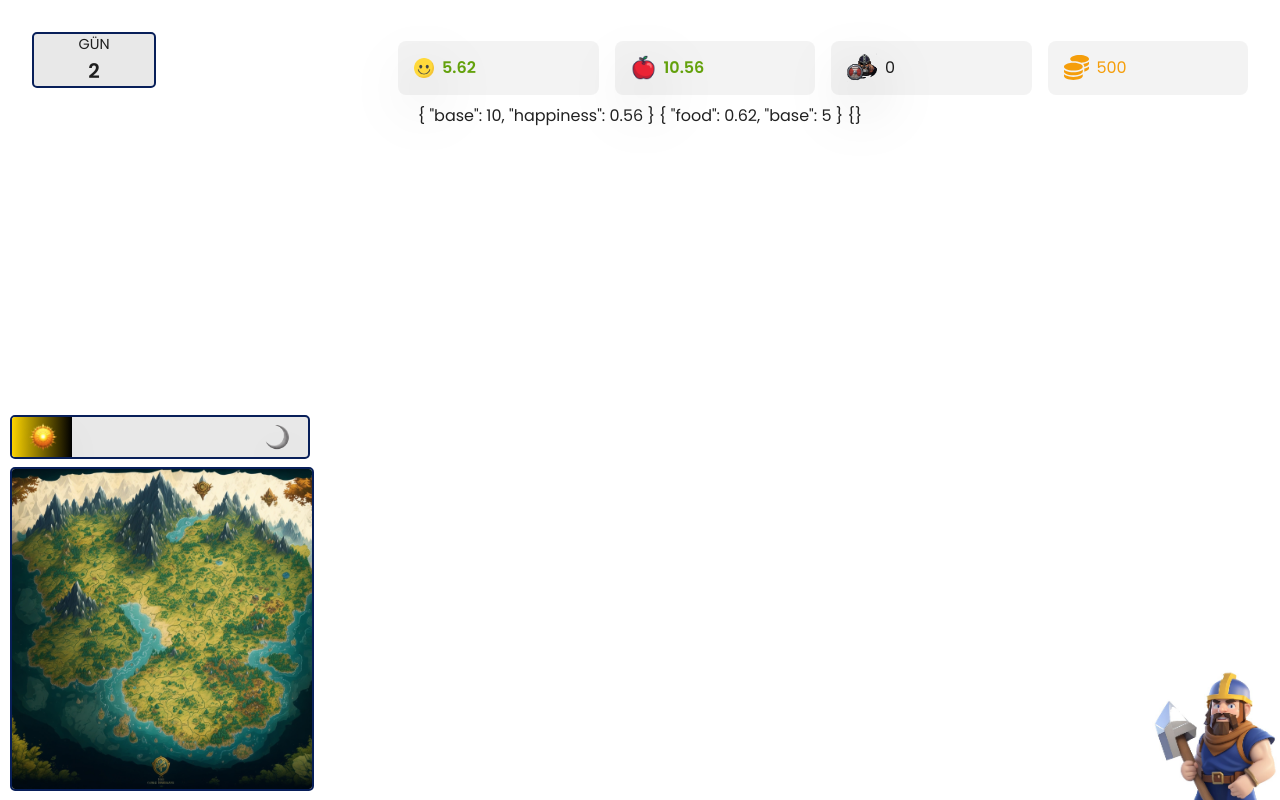
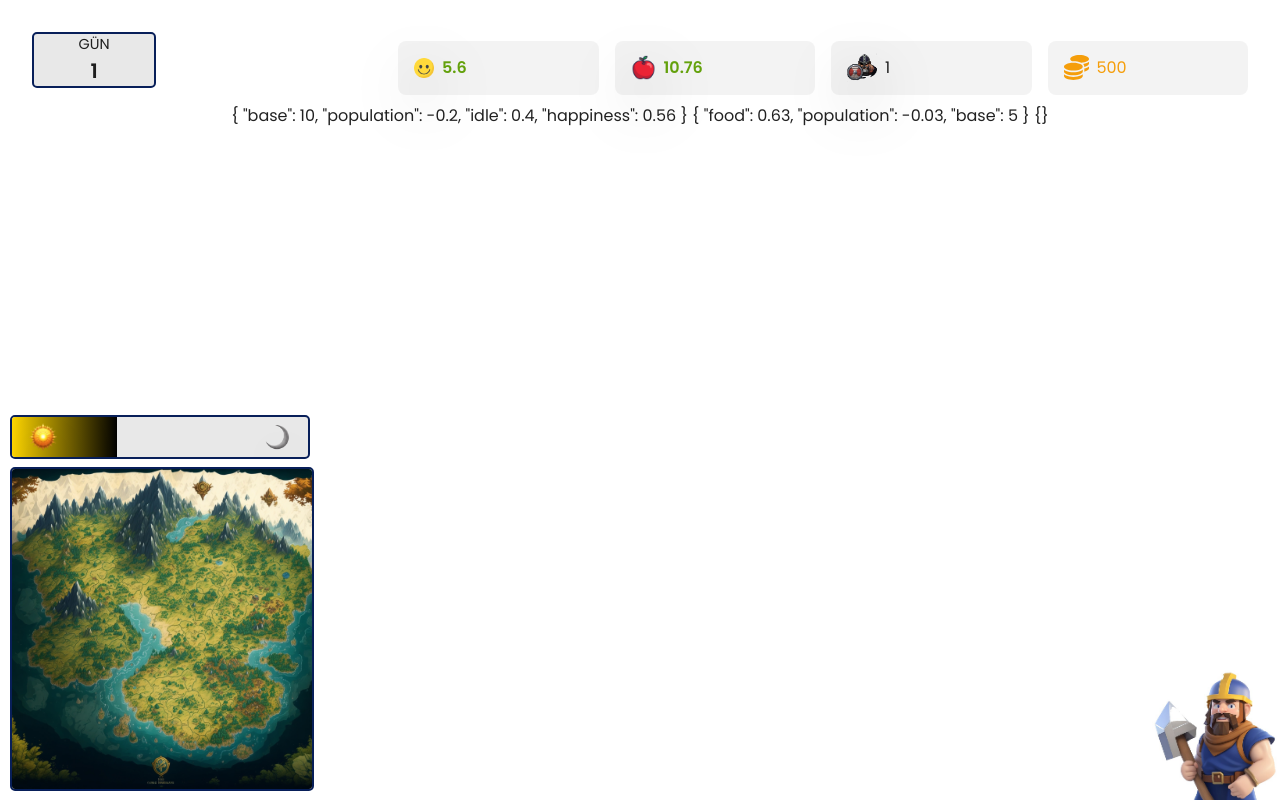
Before and after one commit to iAli7/dynastia, a Vue app: page / in a window 1280 px wide. Built offline with nearby package versions, Linux system fonts and the light colour scheme.

Commit message:
change population save system

```diff
--- a/src/components/resources/food.vue
+++ b/src/components/resources/food.vue
@@ -8,8 +8,8 @@ import { food, happiness, population } from '../../composables/resource';
 const showTooltip = ref(false);
 
 watchEffect(() => {
-    let idleFood = population.total.value * 0.4;
-    let populationFood = - population.total.value * 0.2;
+    let idleFood = population.value * 0.4;
+    let populationFood = - population.value * 0.2;
 
     food.setItem("population", populationFood)
     food.setItem("idle", idleFood)
--- a/src/components/resources/happiness.vue
+++ b/src/components/resources/happiness.vue
@@ -9,7 +9,7 @@ const showTooltip = ref(false);
 
 const handleHappiness = () =>{
     let happinessFood = (food.total.value * 5) / 80;
-    let happinessPopulation = - (population.total.value * 5) / 200;
+    let happinessPopulation = - (population.value * 5) / 200;
 
     happiness.setItem("food", happinessFood)
     happiness.setItem("population", happinessPopulation)
--- a/src/components/resources/population.vue
+++ b/src/components/resources/population.vue
@@ -3,31 +3,29 @@ import { ref } from 'vue';
 import { population } from '../../composables/resource';
 const showTooltip = ref(false)
 
-let countdown = ref(5);
+let countdown = ref(25);
 
-function addCitizen() {
-  const basePopulation = Object.entries(population.data.value).find(([key]) => key === 'base') as [string, number];
-
-  population.setItem("base", basePopulation[1] + 1);
+const addCitizen = () =>{
+  population.value +=1
+  localStorage.setItem("population", String(population.value))
 }
 
 function countdownTick() {
   if (countdown.value === 0) {
-    countdown.value = 5;
+    countdown.value = 25;
     addCitizen()
   };
 
   countdown.value--;
 }
 
-population.setItem("base", 1)
 setInterval(countdownTick, 1000);
 </script>
 
 <template>
   <div class="resources-item population" @mouseenter="showTooltip = true" @mouseleave="showTooltip = false">
     <img src="../../assets/images/icon/human.webp" class="human-image" alt="human icon">
-    <div class="human-number">{{ population.total.value }}</div>
+    <div class="human-number">{{ population }}</div>
     <div v-if="showTooltip" class="tooltip">
       <div class="tooltip-title">Popülasyon</div>
       <div class="tooltip-item">
@@ -40,4 +38,4 @@ setInterval(countdownTick, 1000);
       </div>
     </div>
   </div>
-</template>../../composables/useNumberMap
+</template>
--- a/src/composables/resource.ts
+++ b/src/composables/resource.ts
@@ -1,6 +1,7 @@
+import { ref } from "vue";
 import useNumberMap from "./useNumberMap";
 
 export const food = useNumberMap("food", { base: 10 })
 export const happiness = useNumberMap("happiness")
-export const population = useNumberMap("population")
+export const population = ref(Number(localStorage.getItem("population")) || 1);
 export const gold = useNumberMap("gold", { base: 500 })
--- a/src/stores/useTime.ts
+++ b/src/stores/useTime.ts
@@ -26,7 +26,7 @@ const useTime = defineStore('time', () => {
 
     time.value = `${nextHour < 10 ? "0" : ""}${nextHour}:${nextMinute < 10 ? "0" : ""}${nextMinute}`;
     localStorage.setItem("time", time.value);
-  }, 1);
+  }, 150);
 
   return { value: time }
 })
```
